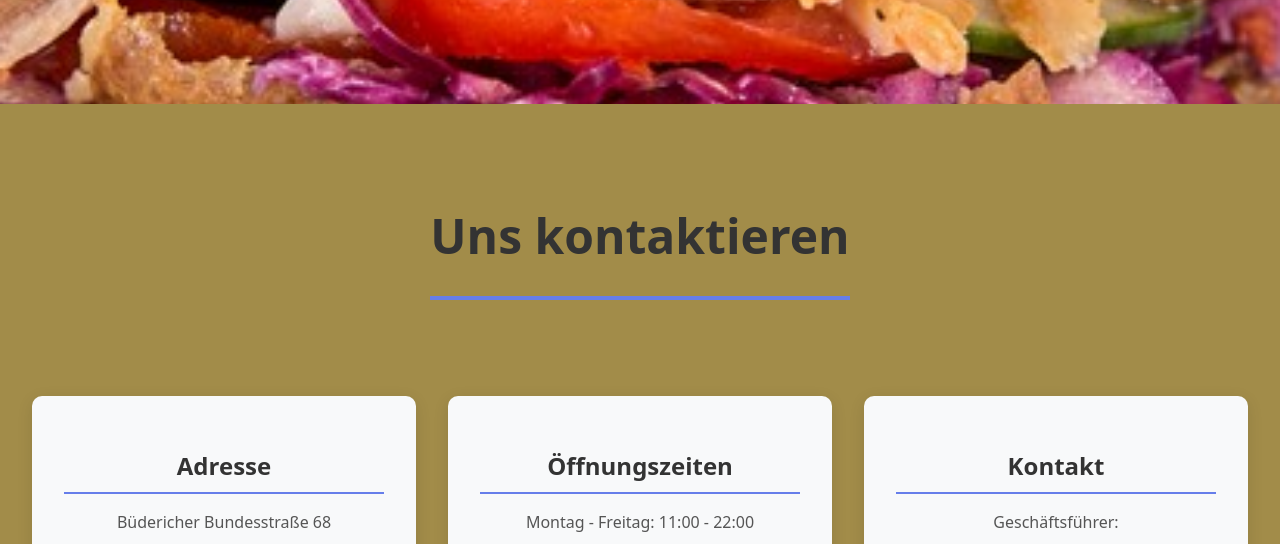
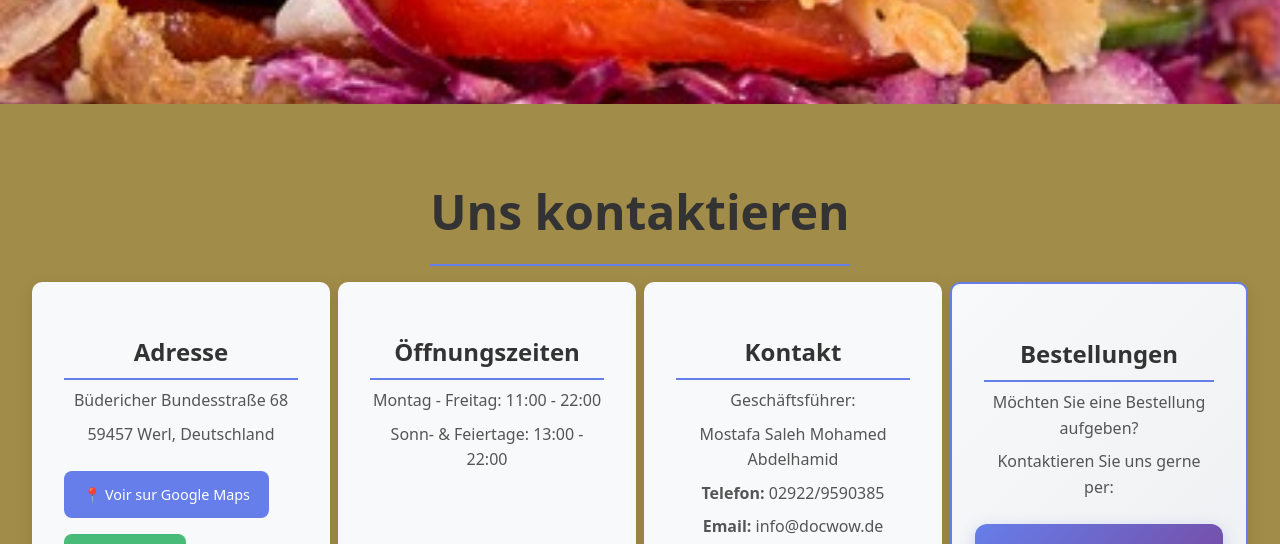
Before and after one commit to Ydi5291/DOCWOW-NEW, a React (Vite) app: page / in a window 1280 px wide. Shown: the part 440-984 px from the top of the page. Built offline with nearby package versions, Linux system fonts and the light colour scheme.

Commit message:
Rétablit les espacements d'origine et améliore la présentation des sections

```diff
--- a/src/App.css
+++ b/src/App.css
@@ -47,31 +47,31 @@ body {
 /* Section styling */
 .section {
   min-height: 80vh;
-  padding: 4rem 0;
+  padding: 2.5rem 0 2rem 0;
   display: flex;
   flex-direction: column;
   justify-content: center;
 }
 
 .section-header {
-  margin-bottom: 4rem;
+  margin-bottom: 0.5rem;
 }
 
 .section-header h2 {
   font-size: 3rem;
   color: #333;
   margin: 0;
-  padding-bottom: 1.5rem;
-  border-bottom: 4px solid #667eea;
+  padding-bottom: 1rem;
+  border-bottom: 2px solid #667eea;
   display: inline-block;
   font-weight: bold;
 }
 
 .restaurant-info {
   display: grid;
-  grid-template-columns: repeat(auto-fit, minmax(300px, 1fr));
-  gap: 2rem;
-  margin-top: 2rem;
+  grid-template-columns: repeat(auto-fit, minmax(200px, 0.5fr));
+  gap: 0.5rem;
+  margin-top: 0.5rem;
 }
 
 .info-card {
@@ -89,7 +89,7 @@ body {
 
 .info-card h2 {
   color: #333;
-  margin-bottom: 1rem;
+  margin-bottom: 0.5rem;
   font-size: 1.5rem;
   border-bottom: 2px solid #667eea;
   padding-bottom: 0.5rem;
@@ -244,12 +244,12 @@ body {
   }
 
   .main-content {
-    padding: 1rem 0.5rem;
+    padding: 0.5rem 0.5rem;
   }
 
   .section {
     min-height: 70vh;
-    padding: 2rem 0.5rem;
+    padding: 0.5rem 0.5rem;
   }
   .section-header h2 {
     font-size: 2rem;
```
